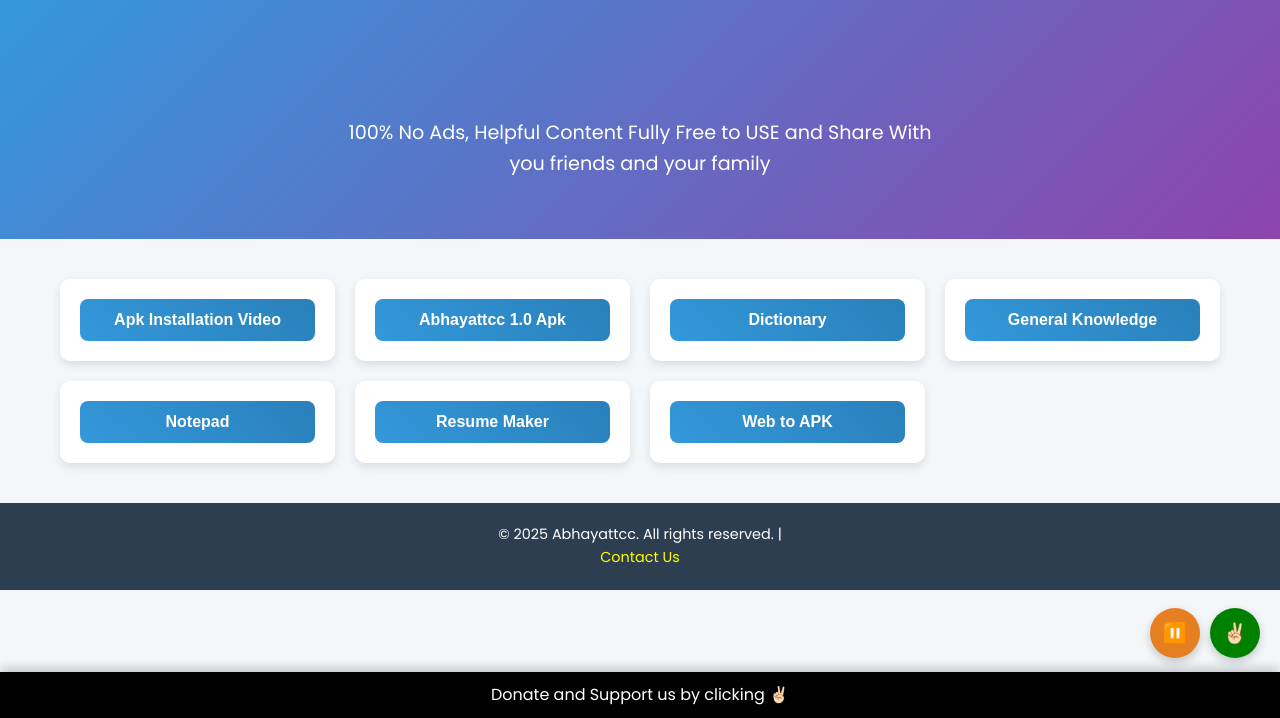
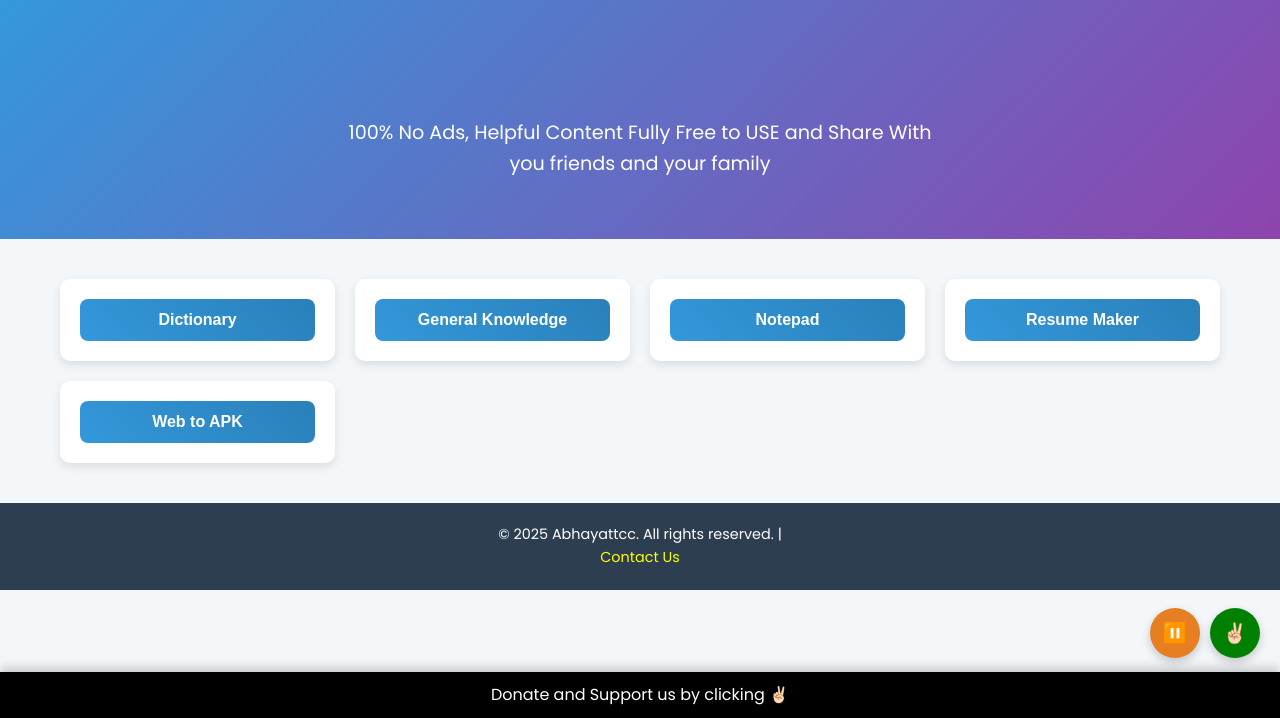
Before and after one commit to abhayattcc/Abhayattcc, a plain HTML site: page index.html in a window 1280 px wide. Shown: the part 82-800 px from the top of the page. Drawn offline with Linux system fonts and the light colour scheme; no server answers.

Commit message:
Add files via upload

```diff
--- a/index.html
+++ b/index.html
@@ -297,15 +297,6 @@
     </section>
 
     <section class="features">
-
-        <div class="feature-card">
-            <button onclick="playClickSound(); window.open('https://raw.githubusercontent.com/abhayattcc/Abhayattcc/refs/heads/abhayattcc/apk.mp4')">Apk Installation Video</button>
-        </div>
-
-        <div class="feature-card">
-            <button onclick="playClickSound(); window.open('https://www.webintoapp.com/download/zip/913128/Abhayattcc%201.0.zip?oJgMgO7Uo64C')">Abhayattcc 1.0 Apk</button>
-        </div>
-
 
         <div class="feature-card">
             <button onclick="playClickSound(); window.open('https://abhayattcc.github.io/Best-odia-dictionary/')">Dictionary</button>
```
